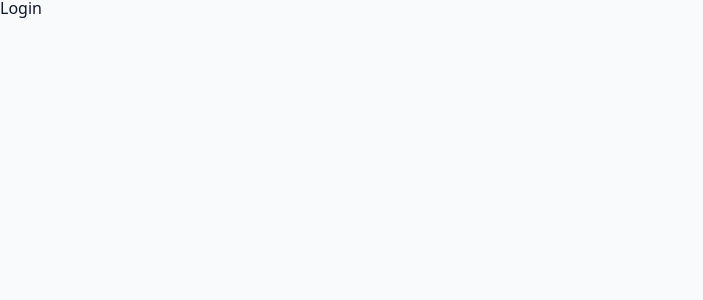
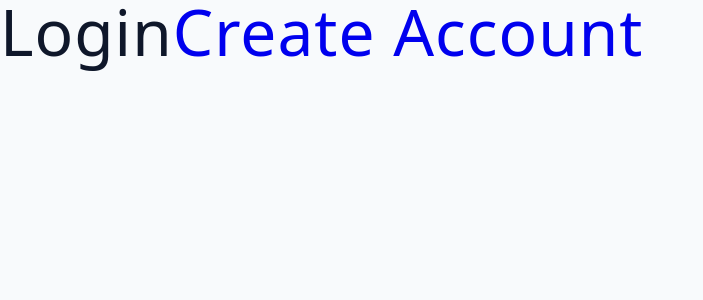
Before and after one commit to Ilesanmi-Erioluwa-Victor/jobify_full_stack, a React (Vite) app in the folder client/: page /login in a window 1280 px wide. Shown: the top 300 px of the page, without its empty margins (0-703 px from the left). Built offline with nearby package versions, Linux system fonts and the light colour scheme.

Commit message:
Working on Register page

```diff
--- a/client/src/pages/Login.jsx
+++ b/client/src/pages/Login.jsx
@@ -1,5 +1,12 @@
+import { Link } from 'react-router-dom';
+
 const Login = () => {
-  return <div>Login</div>;
-}
+  return (
+    <h1>
+      Login
+      <Link to={'/register'}>Create account</Link>
+    </h1>
+  );
+};
 
-export default Login
+export default Login;
--- a/client/src/pages/Register.jsx
+++ b/client/src/pages/Register.jsx
@@ -2,10 +2,10 @@ import { Link } from 'react-router-dom';
 
 const Register = () => {
   return (
-    <div>
+    <h1>
       Register
       <Link to={'/login'}>Login to your Account</Link>
-    </div>
+    </h1>
   );
 };
 
```
